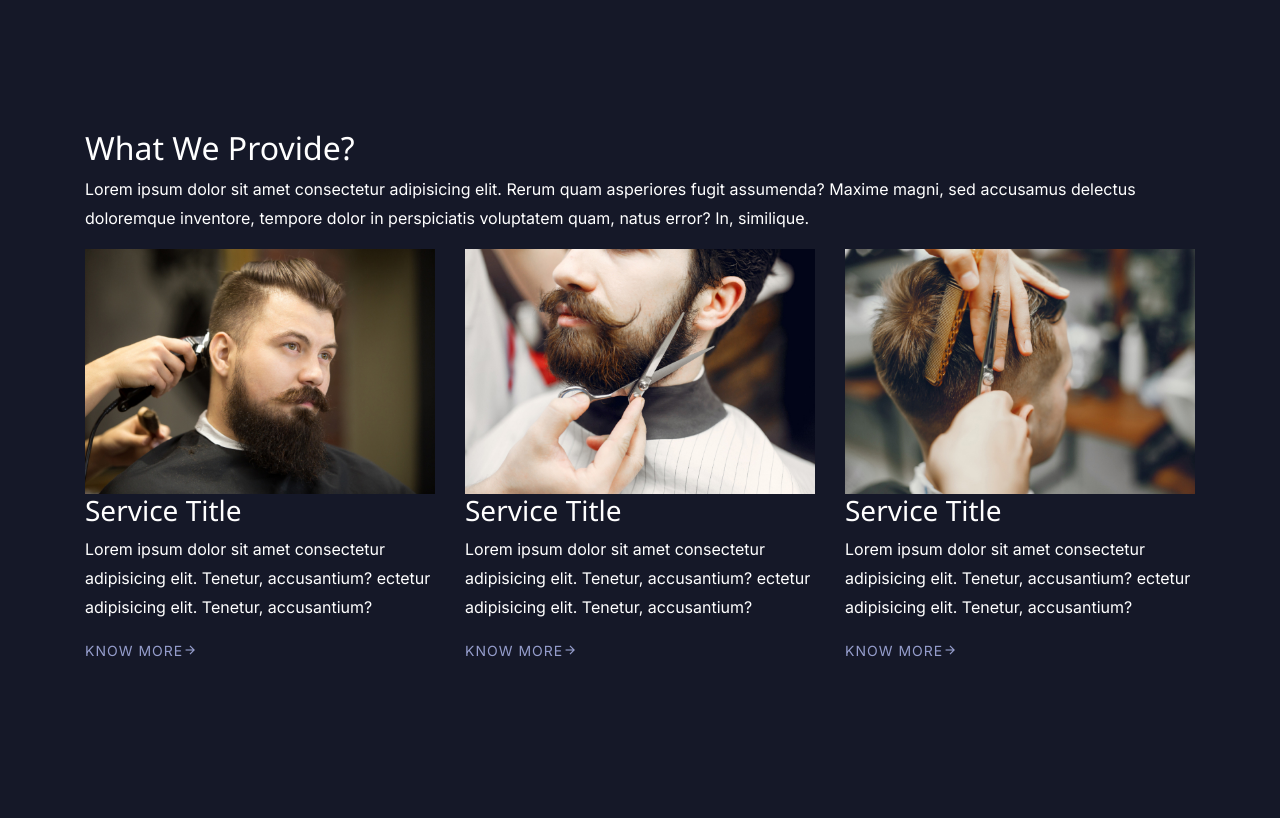
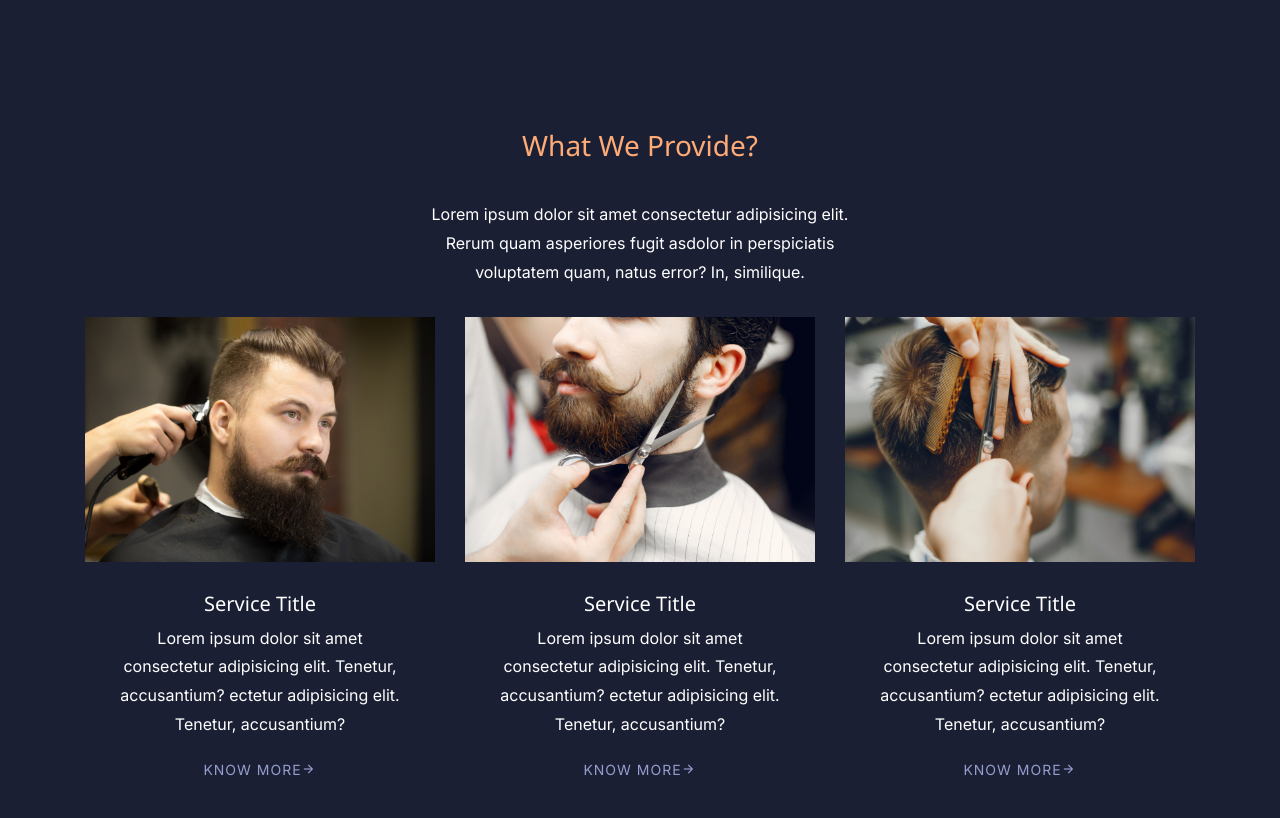
Before and after one commit to fmfahath/Saloon, a plain HTML site: page index.html in a window 1280 px wide. Shown: the part 1820-2638 px from the top of the page. Drawn offline with Linux system fonts and the light colour scheme; a web font is replaced by a local one.

Commit message:
service section : phase 3 completed (service title css/alignments finished)

```diff
--- a/css/style.css
+++ b/css/style.css
@@ -34,7 +34,7 @@ section{
 }
 
 
-/* Navbar */
+/* ----------------------Navbar---------------------------------------------------------- */
 
 .navbar{
     background: linear-gradient(to bottom,rgba(21, 24, 40, 1 ),rgba(27, 31, 52, 0.0))
@@ -50,7 +50,7 @@ section{
 }
 
 
-/* Hero */
+/* ----------------------------Hero------------------------------------------------------------------------ */
 
 #hero{
     background: linear-gradient(to right,rgba(21, 24, 40, 1 ),rgba(27, 31, 52, 0.0)) , url(../img/cover_1.jpg);
@@ -99,7 +99,7 @@ section{
     /* color: white; */
 }
 
-/* About */
+/* -------------------About----------------------------------------------------------------------------------------- */
 
 #about{
    position: relative;
@@ -130,7 +130,22 @@ section{
 }
 
 
-/* service------------------------------------------------------------------------------------- */
+/* ------------------service------------------------------------------------------------------------------------- */
+
+#services{
+    background-color: var(--bg2);
+}
+
+#services h3{
+    color: var(--brand);
+}
+
+/* services - heding */
+#services .services_heading p{
+    padding: 30px 30px;
+    max-width: 500px;
+    margin: auto;
+}
 
 /* services - Know More button */
 #services a{
@@ -143,7 +158,7 @@ section{
 }
 
 .link-more{
-    display: flex;
+    display: inline-flex;
     align-items: center;
     font-size: 14px;
     font-weight: 600px;
@@ -159,3 +174,9 @@ section{
 .link-more:hover .icon{
     transform: translateX(8px);
 }
+
+/* services - Service title */
+
+#services .services_title{
+    padding: 30px;
+}
--- a/index.html
+++ b/index.html
@@ -83,32 +83,38 @@
 
     <!-- Service -->
     <section id="services">
-        <div class="container">
-            <div class="">
+        <div class="container text-center">
+            <div class="services-card">
                 <div class="row">
-                    <div class="col-12">
-                        <h2>What We Provide?</h2>
-                        <p>Lorem ipsum dolor sit amet consectetur adipisicing elit. Rerum quam asperiores fugit assumenda? Maxime magni, sed accusamus delectus doloremque inventore, tempore dolor in perspiciatis voluptatem quam, natus error? In, similique.</p>
+                    <div class="col-12 services_heading">
+                        <h3>What We Provide?</h3>
+                        <p>Lorem ipsum dolor sit amet consectetur adipisicing elit. Rerum quam asperiores fugit asdolor in perspiciatis voluptatem quam, natus error? In, similique.</p>
                     </div>
                 </div>
                 <div class="row">
                     <div class="col-lg-4 col-md-6">
                         <img src="./img/service_1.jpg" alt="">
-                        <h3>Service Title</h3>
+                        <div class="services_title">
+                            <h5>Service Title</h5>
                             <p>Lorem ipsum dolor sit amet consectetur adipisicing elit. Tenetur, accusantium? ectetur adipisicing elit. Tenetur, accusantium?</p>
                             <a href="#" class="link-more">Know More <i class="ri-arrow-right-line icon"></i></a>
                         </div>
+                    </div>
                     <div class="col-lg-4 col-md-6">
                         <img src="./img/service_2.jpg" alt="">
-                        <h3>Service Title</h3>
+                        <div class="services_title">
+                            <h5>Service Title</h5>
                             <p>Lorem ipsum dolor sit amet consectetur adipisicing elit. Tenetur, accusantium? ectetur adipisicing elit. Tenetur, accusantium?</p>
                             <a href="#" class="link-more">Know More <i class="ri-arrow-right-line icon"></i></a>
                         </div>
+                    </div>
                     <div class="col-lg-4 col-md-6">
                         <img src="./img/service_3.jpg" alt="">
-                        <h3>Service Title</h3>
+                        <div class="services_title" id="s1">
+                            <h5>Service Title</h5>
                             <p>Lorem ipsum dolor sit amet consectetur adipisicing elit. Tenetur, accusantium? ectetur adipisicing elit. Tenetur, accusantium?</p>
                             <a href="#" class="link-more">Know More <i class="ri-arrow-right-line icon"></i></a>
+                        </div>
                     </div>
                 </div>
             </div>
```
Lines whose indentation alone changed are shown as unchanged.
